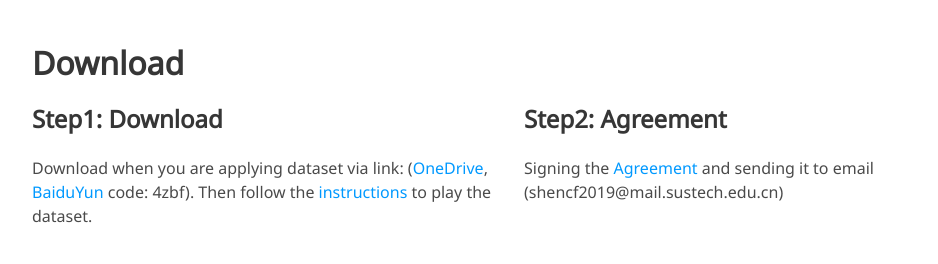
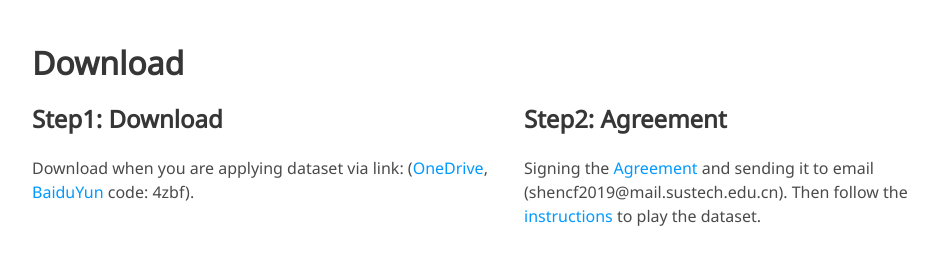
Before and after one commit to lidargait/lidargait.github.io, a plain HTML site: page index.html in a window 1280 px wide. Shown: the part 688-952 px from the top of the page, without its empty margins (128-1066 px from the left). Drawn offline with nearby package versions, Linux system fonts and the light colour scheme; some icons are missing; a web font is replaced by a local one.

Commit message:
download released

```diff
--- a/index.html
+++ b/index.html
@@ -233,7 +233,7 @@
               <div class="column content">
                 <p>
                   Download when you are applying dataset via link: (<a href="https://connecthkuhk-my.sharepoint.com/:f:/g/personal/noahshen_connect_hku_hk/EgDfZ-oO2hlHrtuctisJZYsBls_dKJcglBeETVGwSdLAug?e=AUcZcq" target="_blabk" style="color: #09f;">OneDrive</a>,
-                  <a href="https://pan.baidu.com/s/1Y5_50YD1zDZuRsFNEu4qlg?pwd=4zbf" target="_blabk" style="color: #09f;">BaiduYun</a> code: 4zbf). Then follow the <a href="https://github.com/ShiqiYu/OpenGait/blob/master/datasets/SUSTech1K/README.md" target="_blabk" style="color: #09f;">instructions</a> to play the dataset.
+                  <a href="https://pan.baidu.com/s/1Y5_50YD1zDZuRsFNEu4qlg?pwd=4zbf" target="_blabk" style="color: #09f;">BaiduYun</a> code: 4zbf).
                 </p>
                 <!-- <img src="./static/images/interpolate_start.jpg"
                 class="interpolation-image"
@@ -252,7 +252,7 @@
               <h2 class="title is-4">Step2: Agreement</h2>
               <p>
                 Signing the <a href="./static/resources/SUSTech1KAgreement.pdf" target="_blabk" style="color: #09f;">Agreement</a>
-                  and sending it to email (shencf2019@mail.sustech.edu.cn)
+                  and sending it to email (shencf2019@mail.sustech.edu.cn). Then follow the <a href="https://github.com/ShiqiYu/OpenGait/blob/master/datasets/SUSTech1K/README.md" target="_blabk" style="color: #09f;">instructions</a> to play the dataset.
               </p>
               <!-- <img src="./static/images/interpolate_start.jpg"
               class="interpolation-image"
```
